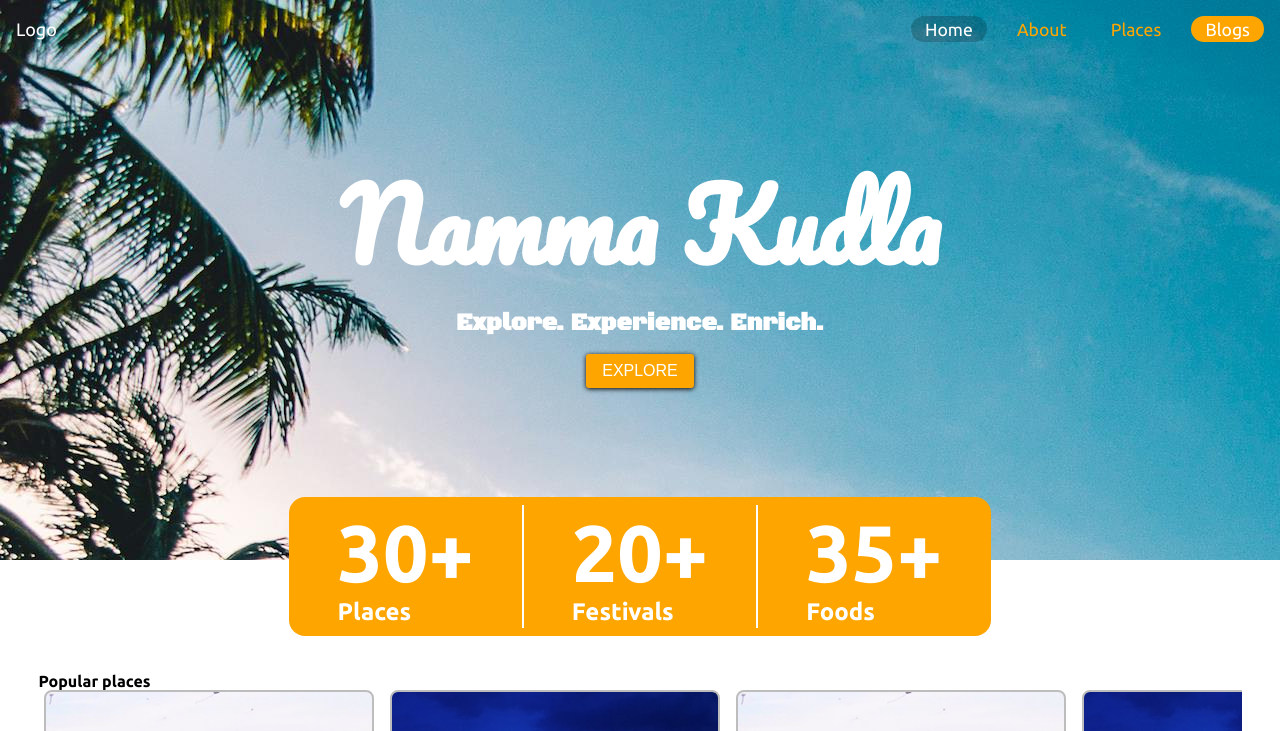
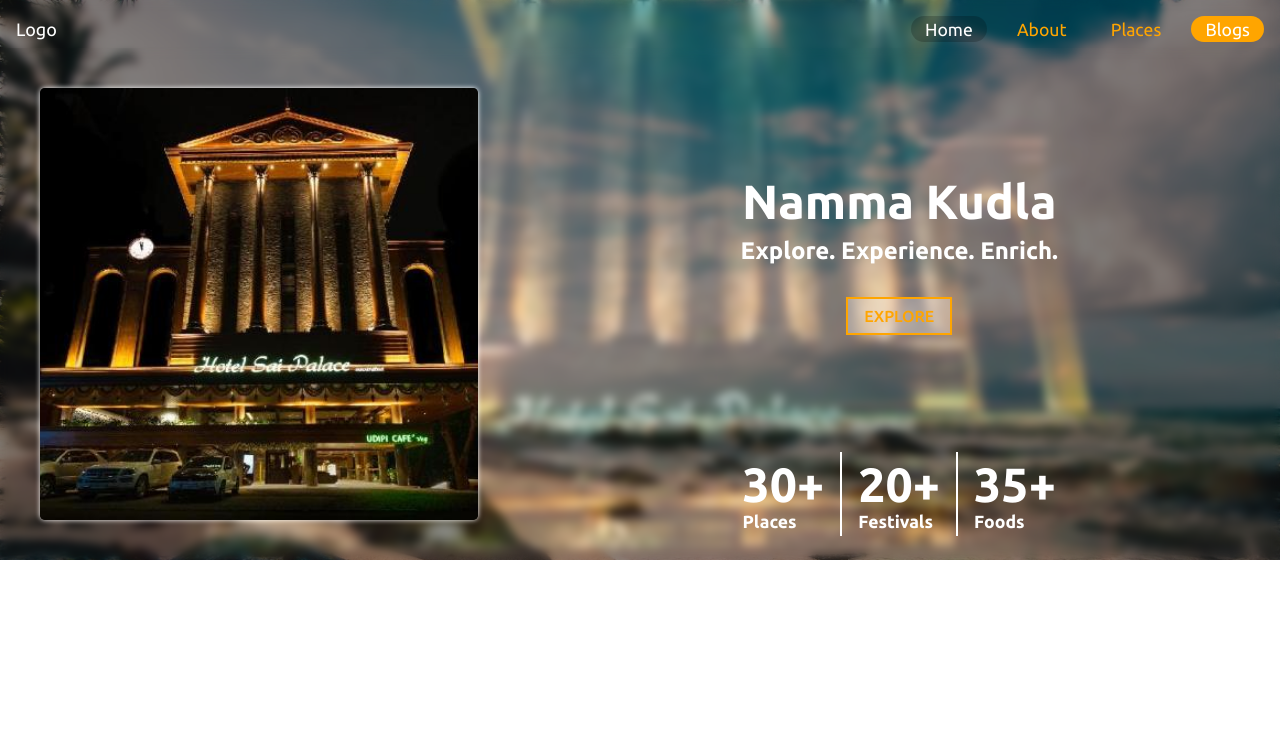
Before and after one commit to NishantMoolya/kudlaTravelBlog, a React (Create React App) app: page / in a window 1280 px wide. Shown: the top 731 px of the page. Built offline with nearby package versions, Linux system fonts and the light colour scheme; a web font is replaced by a local one.

Commit message:
completed hero section

```diff
--- a/src/components/App.jsx
+++ b/src/components/App.jsx
@@ -5,6 +5,8 @@ import { Route, Routes } from 'react-router-dom'
 //import PlacesPage from './PlacesPage'
 import HomePage from './HomePage'
 import Spinner from './Spinner'
+import CreateBlog from './CreateBlog'
+import ErrorPage from './ErrorPage'
 const PlacesPage = lazy(() => import('./PlacesPage'));
 const BlogPage = lazy(() => import('./BlogPage'));
 
@@ -17,7 +19,9 @@ const App = () => {
           <Route index element={<HomePage />} />
           <Route path='blogs' element={<Suspense fallback={<Spinner />}><BlogPage /></Suspense>} />
           <Route path='places' element={<Suspense fallback={<Spinner />}><PlacesPage /></Suspense>} />
+          <Route path='about' element={<CreateBlog />} />
         </Route>
+        <Route path='*' element={<ErrorPage />} />
       </Routes>
     </div>
   )
--- /dev/null
+++ b/src/components/CreateBlog.jsx
@@ -0,0 +1,23 @@
+import React from 'react'
+import '../styles/createblog.css'
+
+const CreateBlog = () => {
+  return (
+    <div className='create_blog_frame'>
+        <form className='create_blog_form' method='post' encType='multipart'>
+            <textarea type="text" name="title" id='create_blog_title' placeholder='title' rows='1' />
+            <button>add place</button>
+            <div>
+            <label htmlFor="image">Add relative image</label><input type="file" name="image" id='create_blog_image' />
+            </div>
+            <textarea name="content" rows="10" id='create_blog_content' placeholder='write your experience about the place...' />
+            <div className='create_blog_btns'>
+            <button type='reset' id='cancel_btn'>cancel</button>
+            <button type="submit" id='post_btn'>post</button>
+            </div>
+        </form>
+    </div>
+  )
+}
+
+export default CreateBlog
--- /dev/null
+++ b/src/components/ErrorPage.jsx
@@ -0,0 +1,9 @@
+import React from 'react'
+
+const ErrorPage = () => {
+  return (
+    <div>ErrorPage</div>
+  )
+}
+
+export default ErrorPage
--- a/src/components/HeroSection.jsx
+++ b/src/components/HeroSection.jsx
@@ -1,52 +1,88 @@
-import { Button, Typography } from '@mui/material'
-import React, { useEffect, useState } from 'react'
+import { Button, Divider, Typography } from '@mui/material'
+import React, { useEffect, useLayoutEffect, useState } from 'react'
 import '../styles/herosection.css'
 import Search from './Search'
+import beach1 from "../assets/beach1.jpg"
+import hotel from '../assets/hotel.jpg'
+import beach2 from '../assets/Panambur-Beach.jpg'
+import temple from '../assets/j4.jpeg'
+import { imageFader } from '../helpers/imageFader'
+
 
 const HeroSection = () => {
+  const [screenwidth,setScreenwidth] = useState(false);
+  const [imageCounter, setImageCounter] = useState(0);
+  useLayoutEffect(() => {
+    setScreenwidth(window.screen.availWidth < 500);
+  },[]);
+  let imageList = [beach1,hotel,beach2,temple];
+  useEffect(() => {
+    let intervalId = setInterval(() => setImageCounter(imageFader(imageList.length,imageCounter)),5000);
+    console.log(imageCounter);
+    return () => clearInterval(intervalId);
+  },[imageCounter]);
+  return (
+    <>
+    <div className='hero_frame' style={{backgroundImage:`url(${imageList[imageCounter]})`}}>
+      <div className='hero_content_holder'>
+      <div className='hero_image'>
+        <img src={imageList[imageCounter]} alt="" loading='lazy' />
+      </div>
+      <div className='hero_content'>
+      <div className='hero_intro_content'>
+      <h2>Namma <span>kudla</span></h2>
+      <h4>Explore. Experience. Enrich.</h4>
+      <a className='explore_btn' href='#explore'>Explore</a>
+      </div>
+      {!screenwidth?<Banner />:null}
+      </div>
+      </div>
+      {screenwidth?<Banner />:null}
+      </div>
+    </>
+  )
+}
+
+const Banner = () => {
   const [counter, setCounter] = useState({
-    places:0,
-    festivals:0,
-    foods:0
+    places: 0,
+    festivals: 0,
+    foods: 0
   });
   const counterData = {
-    places:30,
-    festivals:20,
-    foods:35
+    places: 30,
+    festivals: 20,
+    foods: 35
   }
   const rate = 1;
-  const incrementCounter = (num,type) => {
+  const incrementCounter = (num, type) => {
     let interval = 0;
-    if(counter[type] < num){
+    if (counter[type] < num) {
       interval = setInterval(() => {
-        setCounter(prev => ({...prev,[type]:prev[type]+rate}));
-      },50);
+        setCounter(prev => ({ ...prev, [type]: prev[type] + rate }));
+      }, 50);
       return interval;
     }
   }
   useEffect(() => {
-    let interval = incrementCounter(counterData.places,'places');
+    let interval = incrementCounter(counterData.places, 'places');
     return () => {
       clearInterval(interval);
     }
   });
   useEffect(() => {
-    let interval = incrementCounter(counterData.festivals,'festivals');
+    let interval = incrementCounter(counterData.festivals, 'festivals');
     return () => {
       clearInterval(interval);
     }
   });
   useEffect(() => {
-    let interval = incrementCounter(counterData.foods,'foods');
+    let interval = incrementCounter(counterData.foods, 'foods');
     return () => {
       clearInterval(interval);
     }
   });
   return (
-    <div className='hero_frame'>
-        <h2>Namma kudla</h2>
-        <h4>Explore. Experience. Enrich.</h4>
-        <button className='explore_btn'>Explore</button>
     <div className='banner'>
         <div className='count_divisons' id='right_border'>
           <h4><span>{counter.places}</span>+</h4>
@@ -61,7 +97,6 @@ const HeroSection = () => {
           <h5>Foods</h5>
         </div>
       </div>
-    </div>
   )
 }
 
--- a/src/components/HomePage.jsx
+++ b/src/components/HomePage.jsx
@@ -4,22 +4,34 @@ import SearchPlace from './SearchPlace'
 import Carousel from './Carousel'
 import BlogCarousel from './BlogCarousel'
 import '../styles/homepage.css'
+import temple from '../assets/j4.jpeg'
 
 const HomePage = () => {
   return (
-    <div>
-        <HeroSection />
-        <div className='home_page_frame'>
-        {/* <SearchPlace /> */}
-        <div>
+    <>
+      <HeroSection />
+      <div className='home_page_frame' id='explore'>
+        {/* <div className='home_page_sec1'>
+          <h4>About Mangalore</h4>
+          <div className='home_page_sec_part'>
+            <div>
+              <img className='home_page_image' src={temple} alt="" />
+            </div>
+            <div>
+              <h4>culture</h4>
+              <p>Lorem, ipsum dolor sit amet consectetur adipisicing elit. Eligendi rerum quia distinctio cum ducimus. Officia.</p>
+            </div>
+          </div>
+        </div> */}
+        {/* <div>
           <h4>Popular places</h4>
           <Carousel />
         </div>
         <div>
           <BlogCarousel />
-        </div>
-        </div>
-    </div>
+        </div> */}
+      </div>
+    </>
   )
 }
 
--- /dev/null
+++ b/src/helpers/imageFader.js
@@ -0,0 +1,10 @@
+//import beach1 from "../assets/beach1.jpg"
+//import hotel from '../assets/hotel.jpg'
+//let imageList = [5,6,7,8];
+//let i = -1;
+const imageFader = (imageList,i) => {
+    i = (i+1)%imageList;
+    return i;
+}
+
+export { imageFader };
--- a/src/index.css
+++ b/src/index.css
@@ -5,4 +5,5 @@ body {
   font-family: "Ubuntu", sans-serif;
   -webkit-font-smoothing: antialiased;
   -moz-osx-font-smoothing: grayscale;
+  scroll-behavior: smooth;
 }
--- a/src/styles/herosection.css
+++ b/src/styles/herosection.css
@@ -2,73 +2,152 @@
     margin: 0;
     padding: 0;
     box-sizing: border-box;
+    scroll-behavior: smooth;
 }
 .hero_frame{
     display: flex;
+    /* align-items: center; */
+    /* justify-content: space-between; */
+    flex-direction: column;
+    padding-top: 3rem;
+    /* background-image: url(../assets/beach1.jpg); */
+    background-repeat: no-repeat;
+    background-size: cover;
+    background-position: center;
+    /* backface-visibility: hidden; */
+    /* position: relative; */
+    /* z-index: -1; */
+    /* padding-bottom: 3rem; */
+    color: white;
+    min-height: 70vmin;
+    flex-wrap: wrap;
+    /* backdrop-filter: blur(3px); */
+    /* filter: blur(3px); */
+    transition: all 1s linear;
+}
+.hero_content_holder{
+    display: flex;
+    flex: 1;
+    backdrop-filter: blur(5px);
+}
+.hero_image{
+    flex: 2;
+    display: flex;
     align-items: center;
     justify-content: center;
+    padding: 1rem;
+}
+.hero_image > img{
+    height: 90%;
+    width: 90%;
+    object-fit: cover;
+    border-radius: 0.3rem;
+    box-shadow: 0px 0px 5px white;
+    /* transition: all 1s linear; */
+}
+.hero_content{
+    flex: 3;
+    display: flex;
     flex-direction: column;
-    padding-top: 3rem;
-    background-image: url('../assets/beach1.jpg');
-    color: white;
-    position: relative;
-    z-index: -1;
-    padding-bottom: 3rem;
-    min-height: 70vmin;
+    justify-content: center;
+    align-items: center;
+    flex-wrap: wrap;
+    padding: 1rem;
 }
-.hero_frame > h2{
+.hero_intro_content{
+    flex: 1;
+    display: flex;
+    flex-direction: column;
+    align-items: center;
+    justify-content: center;
+    gap: 0.5rem;
+}
+.hero_intro_content > h2{
+    font-size: 3rem;
+    word-wrap: break-word;
+    text-align: center;
     text-transform: capitalize;
-    font-size: 6rem;
-    font-family: "Pacifico", cursive;
 }
-.hero_frame > h4{
-    text-transform: capitalize;
+.hero_intro_content > h4{
     font-size: 1.5rem;
-    margin-bottom: 1rem;
-    font-family: "Black Ops One", system-ui;
+    word-wrap: break-word;
+    text-align: center;
 }
 .explore_btn{
-    margin-bottom: 2rem;
-    border: none;
+    margin-top: 1.5rem;
+    border: 2px solid orange;
     font-size: 1rem;
     padding: 0.5em 1em;
-    border-radius: 0.2em;
-    color: white;
-    background-color: orange;
-    box-shadow: 0px 1px 5px black;
+    /* border-radius: 0.5em; */
+    color: orange;
+    background-color: rgba(255, 255, 255,0.3);
+    /* background:white; */
+    /* box-shadow: 0px 1px 5px black; */
     text-transform: uppercase;
+    font-weight: 500;
+    text-decoration: none;
+}
+.explore_btn:hover{
+    background-color: white;
 }
 .explore_btn:active{
     transform: scale(0.9);
-    background-color: rgb(230, 149, 0);
+    background-color: white;
 }
 
 /* banner designs */
-
 .banner{
     display: flex;
     align-items: center;
-    background-color: orange;
-    border-radius: 1rem;
-    padding-block: 0.5rem;
-    position: absolute;
-    bottom: -76px;
+    justify-content: center;
+    backdrop-filter: blur(5px);
+    /* border-radius: 1rem; */
+    padding: 0.5rem;
     flex-wrap: wrap;
-    z-index: 1000;
+    /* background-color: orange; */
+    /* color: white; */
+    /* position: absolute; */
+    /* bottom: -76px; */
+    /* z-index: 1000; */
+    /* width: 70%; */
 }
 .count_divisons{
     display: flex;
     flex-direction: column;
     justify-content: center;
-    padding: 0.1rem 3rem;
+    padding-inline: 1rem;
+    padding-block: 0.3rem;
 }
 #right_border{
     border-right: 2px solid white;
 }
 .count_divisons > h4{
-    font-size: 5rem;
+    font-size: 3rem;
 }
 .count_divisons > h5{
-    font-size: 1.5rem;
+    font-size: 1.1rem;
     text-transform: capitalize;
 }
+@media only screen and (max-width:450px){
+    .banner{
+        flex-direction: column;
+    }
+    #right_border{
+        border: none;
+        border-bottom: 2px solid white;
+    }
+    .hero_content_holder{
+        flex-direction: column;
+        /* align-items: center; */
+        flex-flow: column-reverse;
+    }
+    .hero_image{
+        padding: 0;
+    }
+    .hero_image > img{
+        height: 70vmin;
+        width: 100%;
+        border-radius: 0;
+        box-shadow: none;
+    }
+}
--- a/src/styles/homepage.css
+++ b/src/styles/homepage.css
@@ -4,10 +4,23 @@
     box-sizing: border-box;
 }
 .home_page_frame{
-    background-color: ;
     display: flex;
     flex-direction: column;
-    gap: 4rem;
-    margin-top: 7rem;
     padding-inline: 3vmax;
+    padding-block: 1rem;
 }
+.home_page_sec1{
+    display: flex;
+    flex-direction: column;
+    gap: 0.5rem;
+    background-color: rebeccapurple;
+}
+.home_page_sec_part{
+    display: flex;
+    align-items: center;
+    justify-content: space-around;
+    flex-wrap: wrap;
+}
+.home_page_image{
+    border-radius: 0.5rem;
+}
--- a/src/styles/navbar.css
+++ b/src/styles/navbar.css
@@ -14,6 +14,7 @@
     left: 0;
     color: var(--white);
     /* box-shadow: 0px 0px 4px black; */
+    backdrop-filter: blur(5px);
 }
 .logo{
     font-size: large;
```
Also changed, not shown: src/styles/createblog.css (added, +63 -0 lines). Lines whose indentation alone changed are shown as unchanged.
